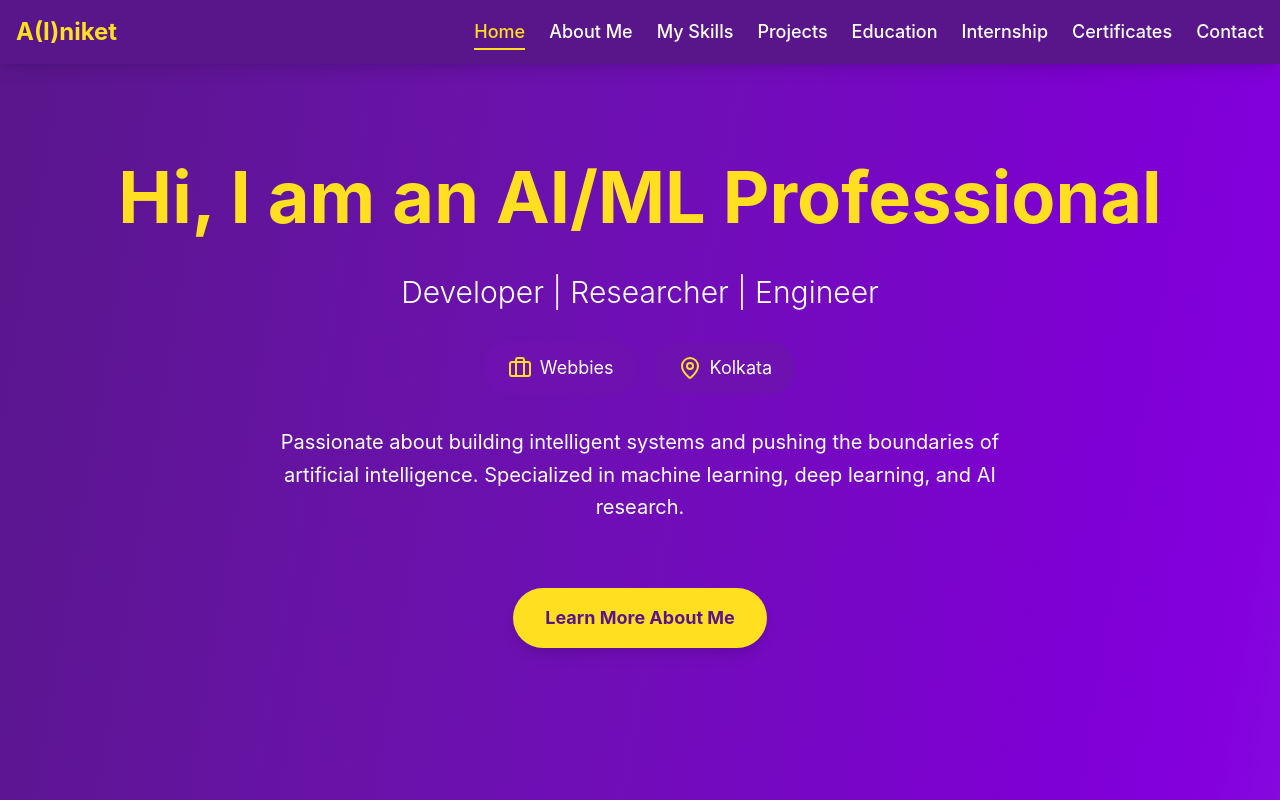
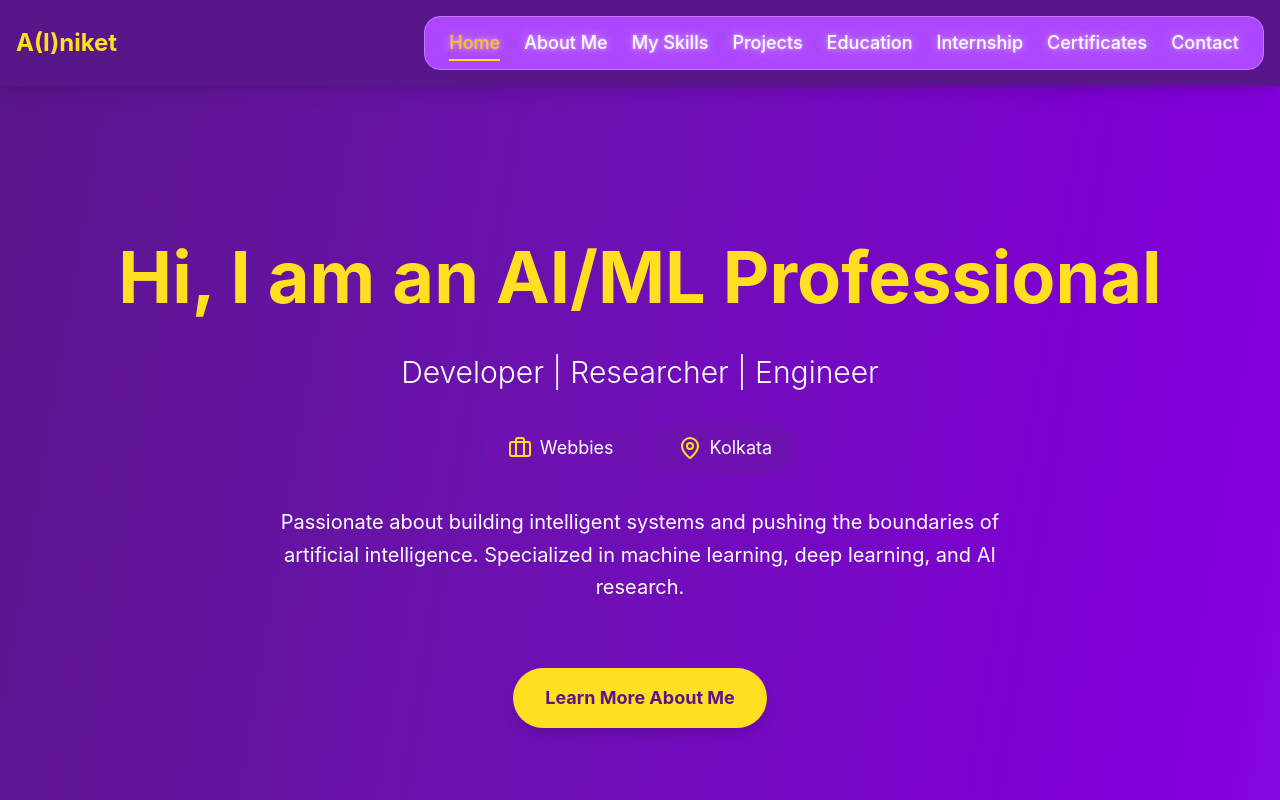
Before and after one commit to aniket-professional2025/My_AI_Portfolio, a Next.js app: page / in a window 1280 px wide. Shown: the top 800 px of the page. Built offline with nearby package versions, Linux system fonts and the light colour scheme.

Commit message:
Glass Morphism and Blur Effect

```diff
--- a/src/app/page.js
+++ b/src/app/page.js
@@ -68,7 +68,7 @@ export default function Portfolio() {
             setMobileMenuOpen={setMobileMenuOpen}
           />
 
-          <section id="home" className="min-h-screen">
+          <section id="home" className="h-[90vh] pt-20">
             <Home handleNavClick={handleNavClick} />
           </section>
 
--- a/src/components/Navbar.jsx
+++ b/src/components/Navbar.jsx
@@ -1,4 +1,4 @@
-// Navbar Component: Responsive Drawer for Mobile Only
+// Navbar Component: Responsive Drawer for Mobile Only with Glassmorphism
 
 "use client";
 import React from 'react';
@@ -27,27 +27,31 @@ export default function Navbar({ activeSection, handleNavClick, mobileMenuOpen,
           A(I)niket
         </div>
 
-        {/* ✅ Desktop Navigation (visible from md breakpoint) */}
-        <div className="hidden md:flex items-center gap-6">
+        {/* ✅ Desktop Navigation with Glassmorphism (visible from md breakpoint) */}
+        <div className="hidden md:flex items-center gap-6 px-6 py-3 rounded-2xl bg-purple-500 bg-opacity-10 backdrop-blur-md border border-purple-400 border-opacity-30 shadow-x1">
           {navItems.map((item) => (
             <button
               key={item.id}
               onClick={() => handleNavClick(item.id)}
               className={`relative text-lg font-medium whitespace-nowrap group ${
-                activeSection === item.id ? 'text-yellow-300' : 'text-white'
+                activeSection === item.id ? 'text-yellow-400' : 'text-white-200'
               }`}
             >
-              <span className="relative inline-block transition-colors duration-300 group-hover:text-yellow-300">
+              <span className="relative inline-block transition-all duration-300 group-hover:text-yellow-300" style={{
+                filter: 'blur(0.3px)',
+                textShadow: '0 0 12px rgba(255, 255, 255, 0.6), 0 0 3px rgba(255, 255, 255, 0.4)',
+                WebkitFontSmoothing: 'antialiased'
+              }}>
                 {item.label}
               </span>
 
               {/* Active underline */}
               {activeSection === item.id && (
-                <span className="absolute -bottom-1 left-0 w-full h-0.5 bg-yellow-300"></span>
+                <span className="absolute -bottom-1 left-0 w-full h-0.5 bg-yellow-300 shadow-lg shadow-yellow-300"></span>
               )}
 
               {/* Hover underline */}
-              <span className="absolute -bottom-1 left-1/2 w-0 h-0.5 bg-yellow-300 transition-all duration-300 ease-out group-hover:w-full group-hover:left-0"></span>
+              <span className="absolute -bottom-1 left-1/2 w-0 h-0.5 bg-yellow-300 transition-all duration-300 ease-out group-hover:w-full group-hover:left-0 shadow-lg shadow-yellow-300"></span>
             </button>
           ))}
         </div>
@@ -62,13 +66,13 @@ export default function Navbar({ activeSection, handleNavClick, mobileMenuOpen,
         </button>
       </div>
 
-      {/* ✅ Mobile Menu (only visible below md) */}
+      {/* ✅ Mobile Menu with Glassmorphism (only visible below md) */}
       <div
         className={`md:hidden overflow-hidden transition-all duration-500 ease-in-out ${
           mobileMenuOpen ? 'max-h-[500px] opacity-100 mt-2' : 'max-h-0 opacity-0 mt-0'
         }`}
       >
-        <div className="flex flex-col space-y-2 pb-4 px-4">
+        <div className="flex flex-col space-y-2 pb-4 px-4 mx-4 rounded-2xl bg-purple-800 bg-opacity-20 backdrop-blur-md border border-purple-400 border-opacity-30 shadow-xl">
           {navItems.map((item) => (
             <button
               key={item.id}
@@ -76,11 +80,16 @@ export default function Navbar({ activeSection, handleNavClick, mobileMenuOpen,
                 handleNavClick(item.id);
                 setMobileMenuOpen(false);
               }}
-              className={`text-lg font-medium text-left py-2 rounded transition-all duration-300 ${
+              className={`text-lg font-medium text-left py-2 px-3 rounded-lg transition-all duration-300 ${
                 activeSection === item.id
-                  ? 'text-yellow-300 bg-purple-800'
-                  : 'text-white hover:bg-purple-800 hover:text-yellow-300'
+                  ? 'text-yellow-300 bg-purple-700 bg-opacity-30'
+                  : 'text-white hover:bg-purple-700 hover:bg-opacity-25 hover:text-yellow-300'
               }`}
+              style={{
+                filter: 'blur(0.5px)',
+                textShadow: '0 0 12px rgba(255, 255, 255, 0.6), 0 0 3px rgba(255, 255, 255, 0.4)',
+                WebkitFontSmoothing: 'antialiased'
+              }}
             >
               {item.label}
             </button>
```
